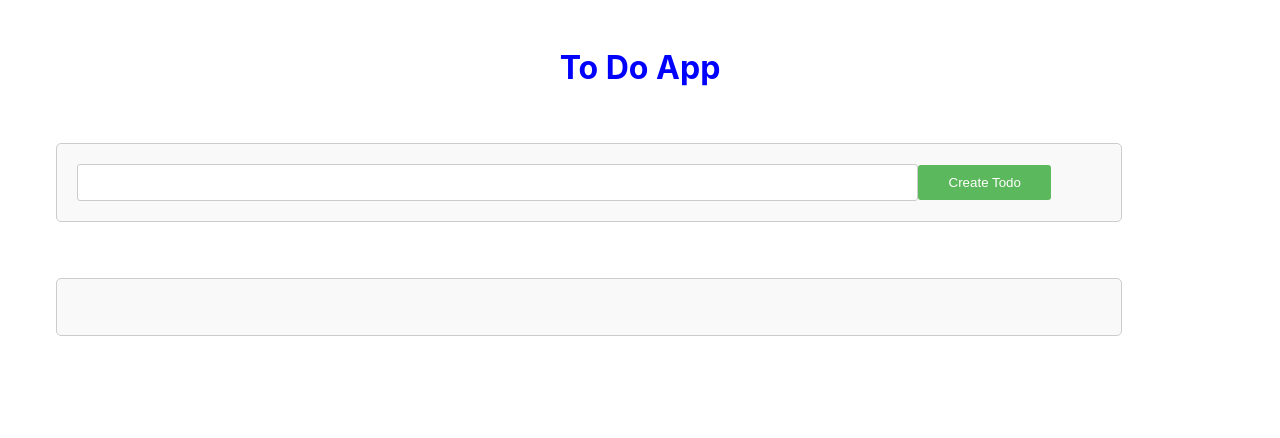
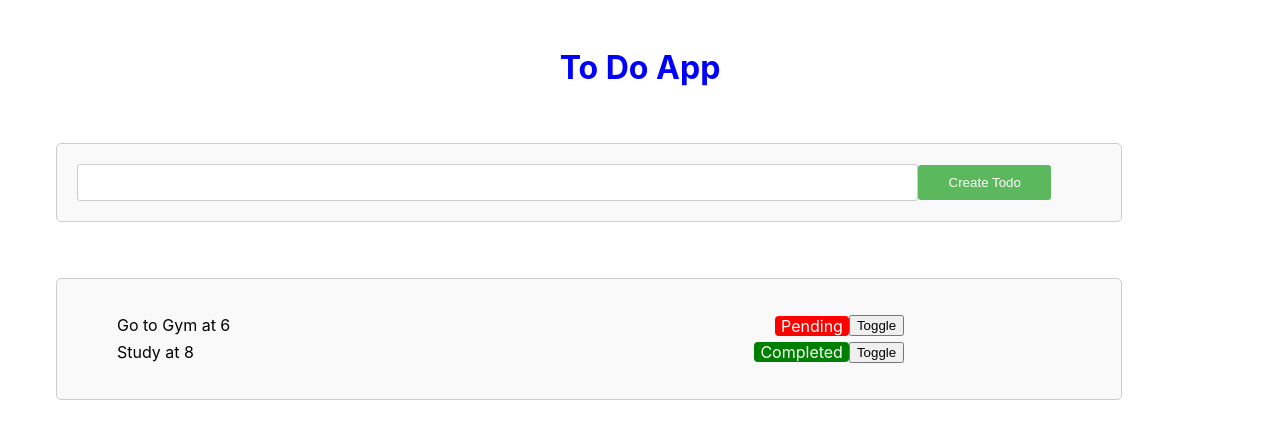
Before and after one commit to cheshta0112/TaskKeeper, a React (Create React App) app: page /todo in a window 1280 px wide. Shown: the top 438 px of the page. Built offline with nearby package versions, Linux system fonts and the light colour scheme.

Commit message:
using selector

```diff
--- a/src/components/ToDoList/ToDoList.css
+++ b/src/components/ToDoList/ToDoList.css
@@ -25,7 +25,7 @@
 }
 
 li {
-  width: 50%;
+  width: 80%;
   margin-top: 6px;
   display: flex;
   justify-content: space-between;
--- a/src/components/ToDoList/ToDoList.js
+++ b/src/components/ToDoList/ToDoList.js
@@ -1,6 +1,11 @@
+import { useSelector } from "react-redux";
+
 import "./ToDoList.css";
 
-function ToDoList({ todos, onToggle }) {
+function ToDoList() {
+  const todos = useSelector((state) => state.todos);
+  // const todos= store.getState().todos;
+
   return (
     <div className="container">
       <ul>
@@ -12,9 +17,9 @@
             </span>
             <button
               className="btn-warning"
-              onClick={() => {
-                onToggle(index);
-              }}
+              // onClick={() => {
+              //   onToggle(index);
+              // }}
             >
               Toggle
             </button>
--- a/src/redux/reducers/todoReducer.js
+++ b/src/redux/reducers/todoReducer.js
@@ -1,7 +1,10 @@
 import { ADD_TODO, TOGGLE_TODO } from "../actions/todoActions";
 
 const initialState = {
-  todos: [],
+  todos: [
+    { text: "Go to Gym at 6", completed: false },
+    { text: "Study at 8", completed: true },
+  ],
 };
 
 export function todoReducer(state = initialState, action) {
```
